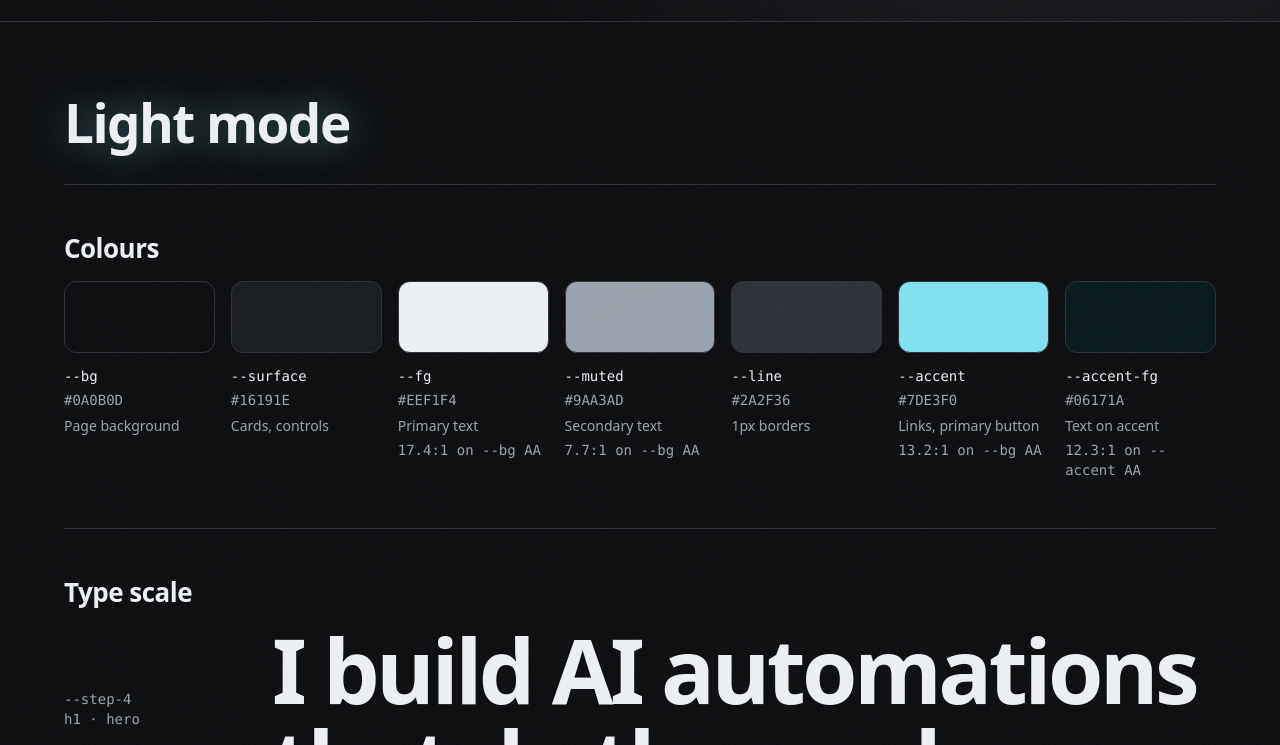
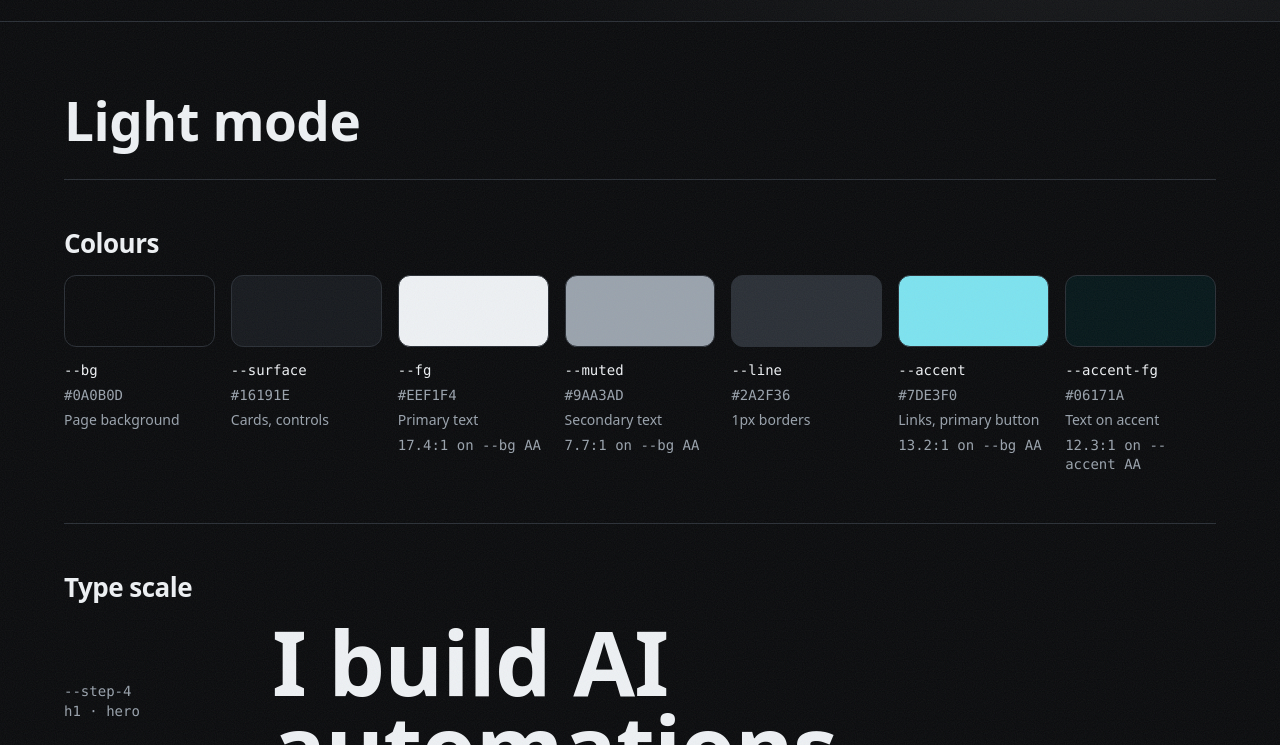
Before and after one commit to Dre-AI/portfolio, an Astro site: page /portfolio/styleguide in a window 1280 px wide. Shown: the part 55-800 px from the top of the page. Built offline with nearby package versions, Linux system fonts and the light colour scheme; Astro itself is replaced by a stand-in of ours; a web font is replaced by a local one.

Commit message:
feat: Archivo condensed display type

```diff
--- a/package.json
+++ b/package.json
@@ -14,6 +14,7 @@
   },
   "dependencies": {
     "@astrojs/sitemap": "^3.7.4",
+    "@fontsource-variable/archivo": "^5.3.0",
     "@fontsource-variable/geist": "^5.3.0",
     "@fontsource-variable/geist-mono": "^5.3.0",
     "@phosphor-icons/core": "^2.1.1",
--- a/src/layouts/Base.astro
+++ b/src/layouts/Base.astro
@@ -1,8 +1,10 @@
 ---
 import '@fontsource-variable/geist';
 import '@fontsource-variable/geist-mono';
+import '@fontsource-variable/archivo/wdth.css';
 import geistLatin from '@fontsource-variable/geist/files/geist-latin-wght-normal.woff2?url';
 import geistMonoLatin from '@fontsource-variable/geist-mono/files/geist-mono-latin-wght-normal.woff2?url';
+import archivoLatin from '@fontsource-variable/archivo/files/archivo-latin-wdth-normal.woff2?url';
 import '../styles/global.css';
 import { profile } from '../data/profile';
 import { education, capabilities } from '../data/experience';
@@ -57,6 +59,7 @@
     {noindex && <meta name="robots" content="noindex" />}
     <link rel="preload" href={geistLatin} as="font" type="font/woff2" crossorigin />
     <link rel="preload" href={geistMonoLatin} as="font" type="font/woff2" crossorigin />
+    <link rel="preload" href={archivoLatin} as="font" type="font/woff2" crossorigin />
     <link rel="icon" href={`${base}favicon.ico`} sizes="48x48" />
     <link rel="icon" type="image/svg+xml" href={`${base}favicon.svg`} />
     <link rel="apple-touch-icon" href={`${base}apple-touch-icon.png`} />
--- a/src/styles/global.css
+++ b/src/styles/global.css
@@ -119,8 +119,15 @@
 
 /* overflow-wrap: long words break only when they can't fit (e.g. 200% text on a phone). */
 h1, h2, h3, h4 { margin: 0 0 var(--space-m); font-weight: 600; text-wrap: balance; overflow-wrap: anywhere; }
-h1 { font-size: var(--step-4); line-height: 1.02; letter-spacing: -0.04em; }
-h2 { font-size: var(--step-3); line-height: 1.1; letter-spacing: -0.03em; text-shadow: 0 0 42px rgb(var(--glow-1) / 0.45); }
+h1, h2, .display {
+  font-family: var(--font-display);
+  font-variation-settings: 'wdth' var(--display-width);
+  font-weight: 700;
+  letter-spacing: -0.01em;
+}
+h1 { font-size: var(--step-4); line-height: 0.95; }
+h2 { font-size: var(--step-3); line-height: 1; }
+.beat { font-size: var(--step-5); line-height: 0.92; }
 h3 { font-size: var(--step-2); line-height: 1.2; letter-spacing: -0.02em; }
 h4 { font-size: var(--step-1); line-height: 1.3; letter-spacing: -0.01em; }
 p { max-width: var(--measure); text-wrap: pretty; }
--- /dev/null
+++ b/tests/type.test.ts
@@ -0,0 +1,18 @@
+import { test } from 'node:test';
+import assert from 'node:assert/strict';
+import { readFileSync } from 'node:fs';
+
+test('Archivo width axis is installed, imported and preloaded', () => {
+  const pkg = JSON.parse(readFileSync('package.json', 'utf8'));
+  assert.ok(pkg.dependencies['@fontsource-variable/archivo']);
+  const base = readFileSync('src/layouts/Base.astro', 'utf8');
+  assert.match(base, /@fontsource-variable\/archivo\/wdth\.css/);
+  assert.match(base, /archivo-latin-wdth-normal\.woff2\?url/);
+});
+
+test('headings and display classes use the condensed display face', () => {
+  const css = readFileSync('src/styles/global.css', 'utf8');
+  assert.match(css, /h1,\s*h2\s*,?\s*\.display\s*\{[^}]*font-family:\s*var\(--font-display\)[^}]*font-variation-settings:\s*'wdth'\s*var\(--display-width\)/);
+  assert.match(css, /\.beat\s*\{[^}]*font-size:\s*var\(--step-5\)/);
+  assert.doesNotMatch(css, /text-shadow:\s*0 0 42px/); // old neon glow on h2 is gone
+});
```
Also changed, not shown: 1 other file.
